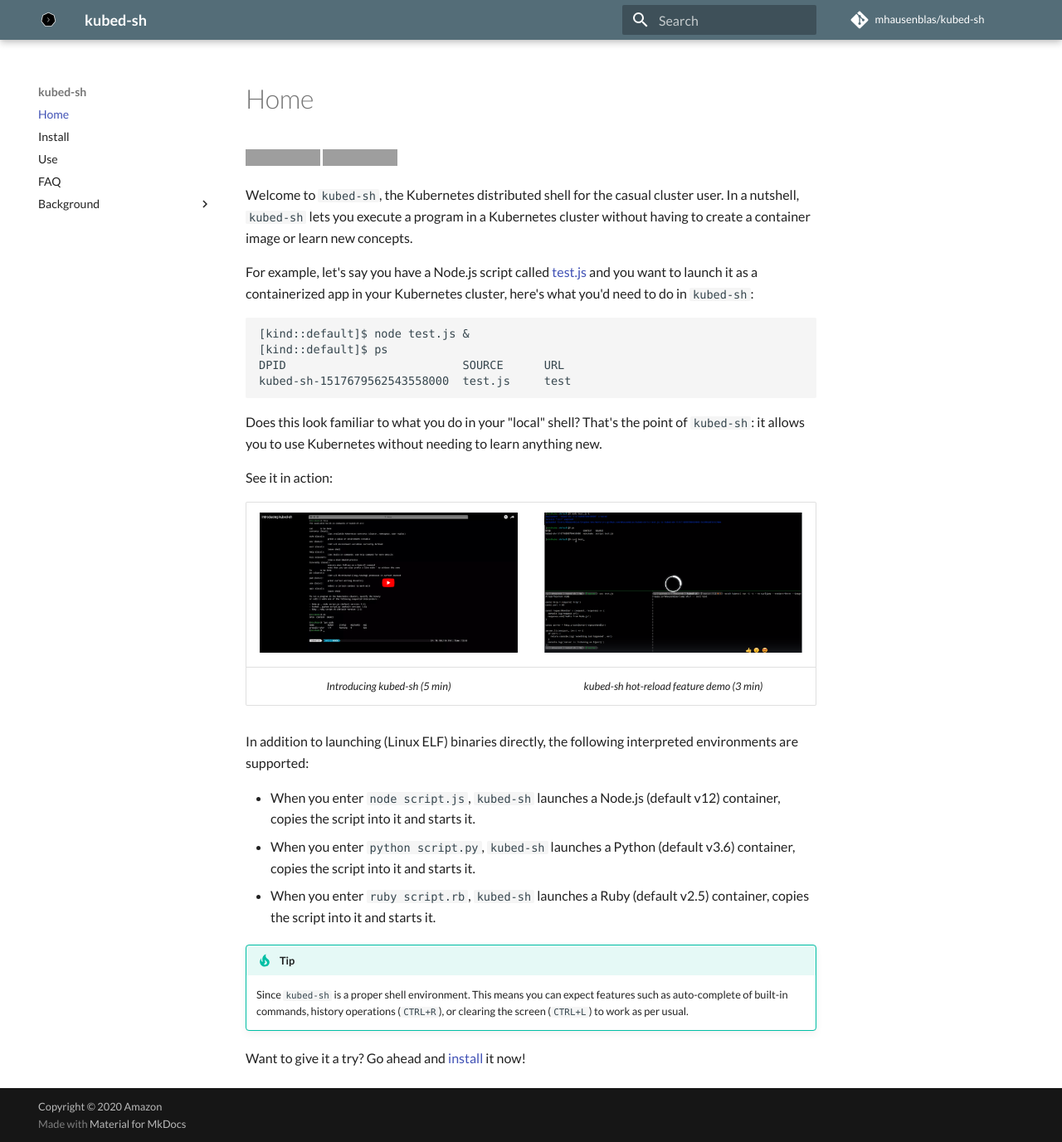
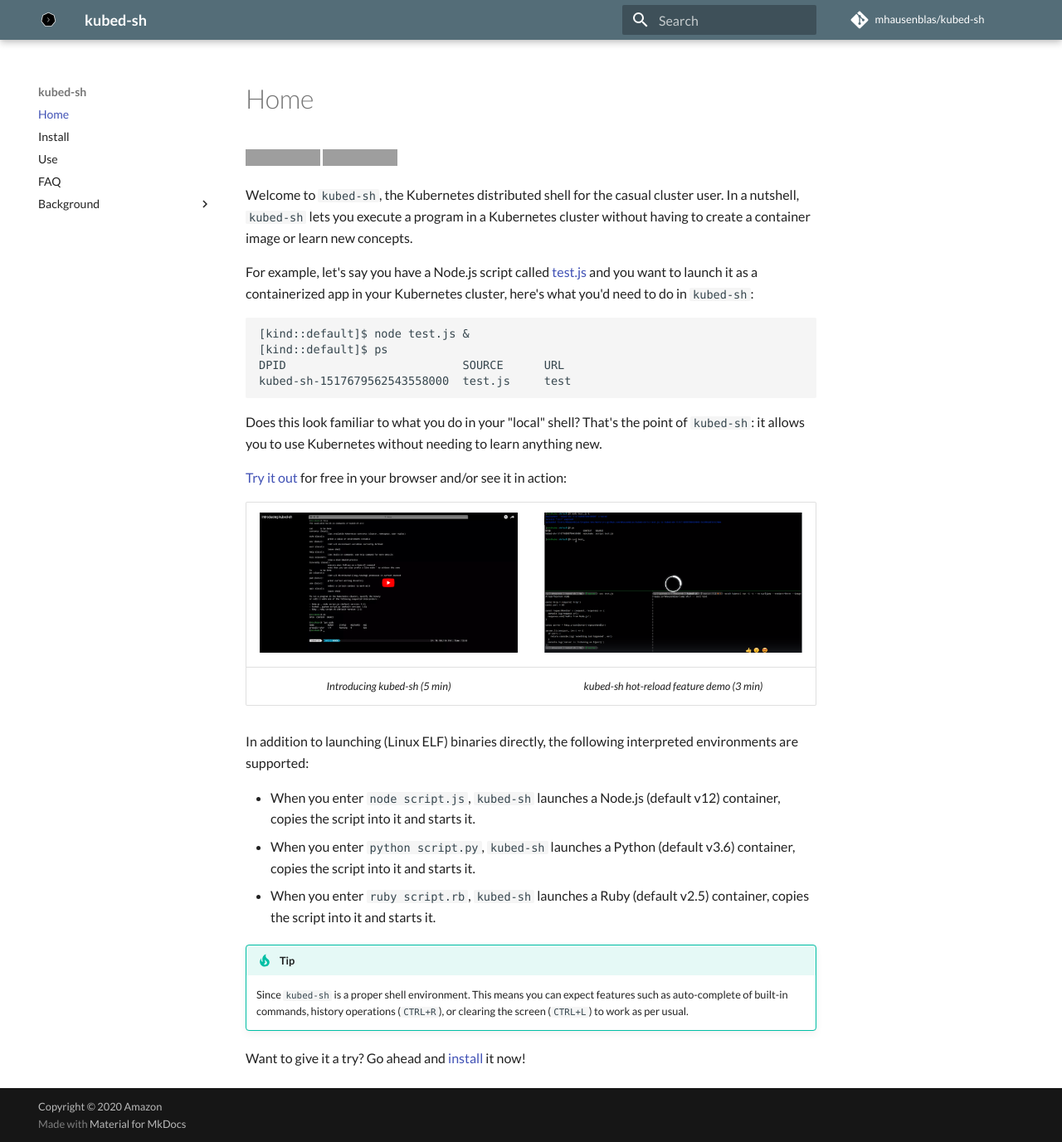
Before and after one commit to mhausenblas/kubed-sh, an MkDocs documentation site: the page built from docs/index.md, in a window 1280 px wide and 1377 px high. Shown: the whole window at 83% size. Built offline with MkDocs 1.6.1 and Material for MkDocs 9.7.7, drawn with Linux system fonts in a browser that asks for light colours; some web fonts are replaced; comment, search, counter and statistics services are not loaded; grey boxes are pictures that could not be loaded.

Commit message:
re-adds fixed Katacoda scenario
Signed-off-by: Michael Hausenblas <hausenbl@amazon.com>

```diff
--- a/docs/index.md
+++ b/docs/index.md
@@ -16,7 +16,7 @@
 
 Does this look familiar to what you do in your "local" shell? That's the point of `kubed-sh`: it allows you to use Kubernetes without needing to learn anything new.
 
-See it in action:
+[Try it out](https://www.katacoda.com/mhausenblas/scenarios/kubed-sh_101) for free in your browser and/or see it in action:
 
 | [![Introducing kubed-sh](img/introducing-kubed-sh.png)](https://www.youtube.com/watch?v=gqi1-XLiq-o) | [![kubed-sh hot-reload feature demo](img/hotreload.png)](https://www.useloom.com/share/441a97fd48ae46da8d786194f93968f6) |
 |:--------------------------------:|:------------------------------------------:|
```
Also changed, not shown: tc/README.md (+1 -1 lines).
